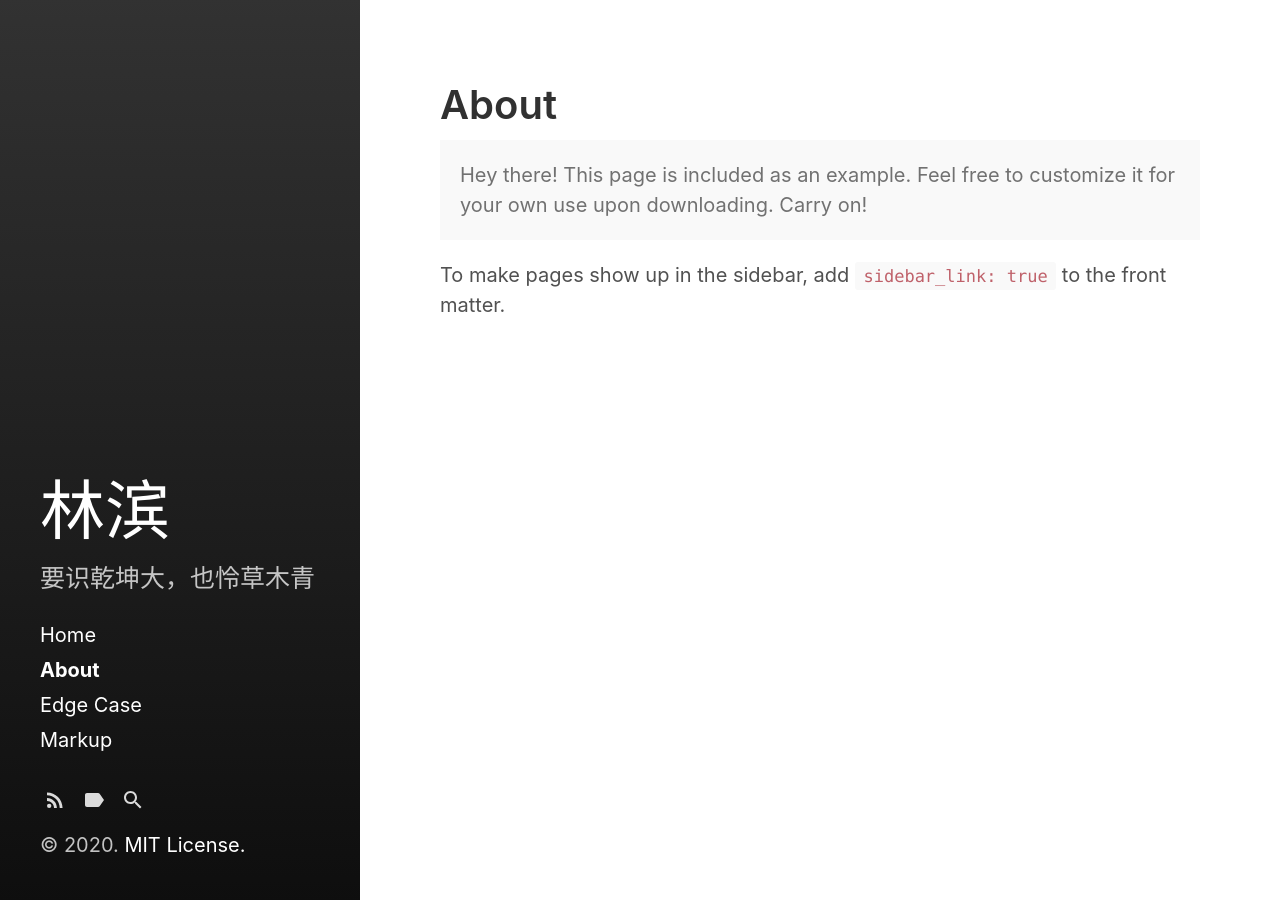
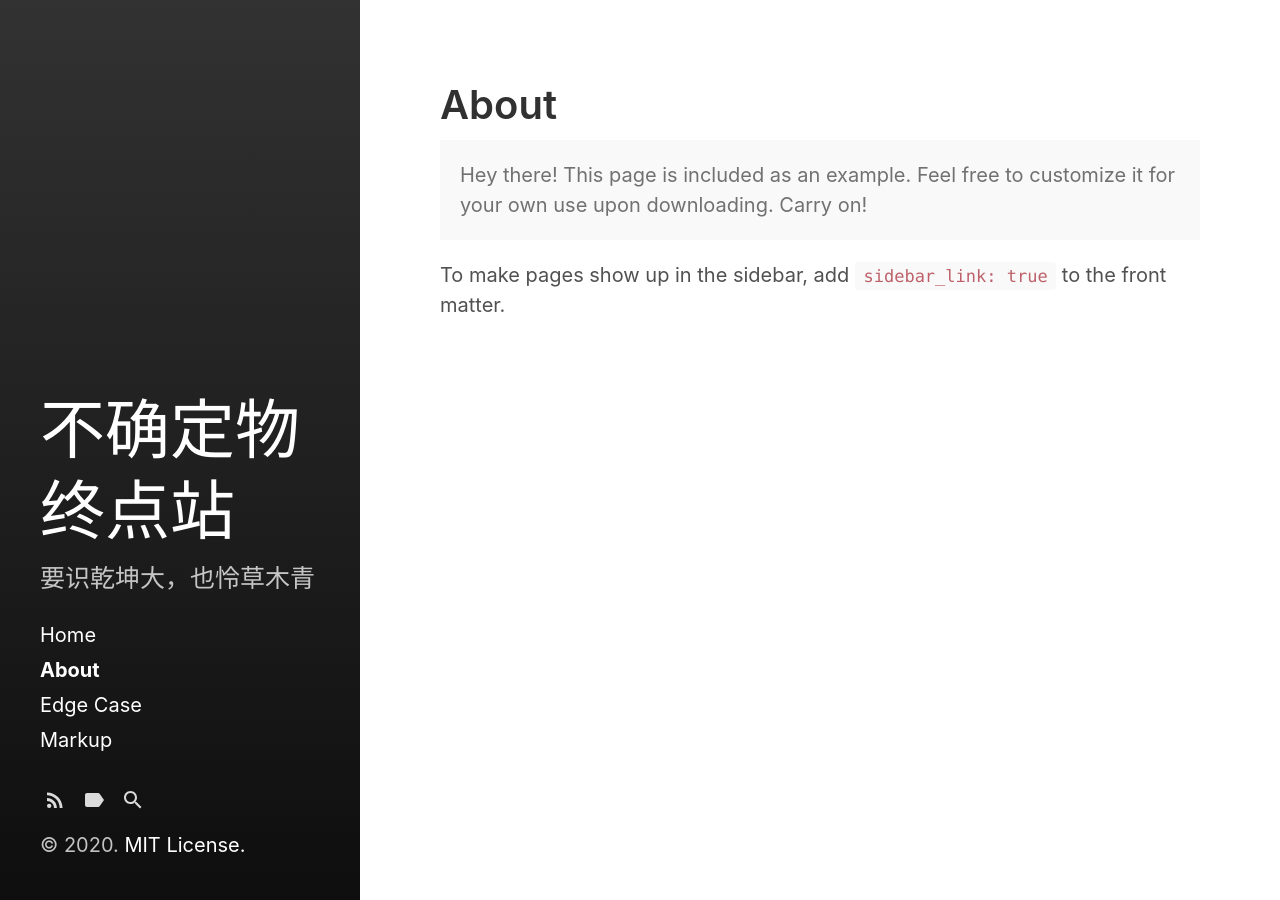
Before and after one commit to Bin0Lin/Bin0Lin.github.io, a Jekyll site: the page built from about.md, in a window 1280 px wide. Built offline with Jekyll 4.4.1, drawn with Linux system fonts in a browser that asks for light colours.

Commit message:
Update _config.yml

```diff
--- a/_config.yml
+++ b/_config.yml
@@ -3,8 +3,8 @@ markdown:         kramdown
 highlighter:      rouge
 
 # Setup
-title:            林滨
-tagline:          '我的博客'
+title:            不确定物终点站
+#tagline:          '我的博客'
 description:      '要识乾坤大，也怜草木青'
 url:              https://Bin0Lin.github.io
 baseurl:          '/Bin0Lin.github.io'
```
